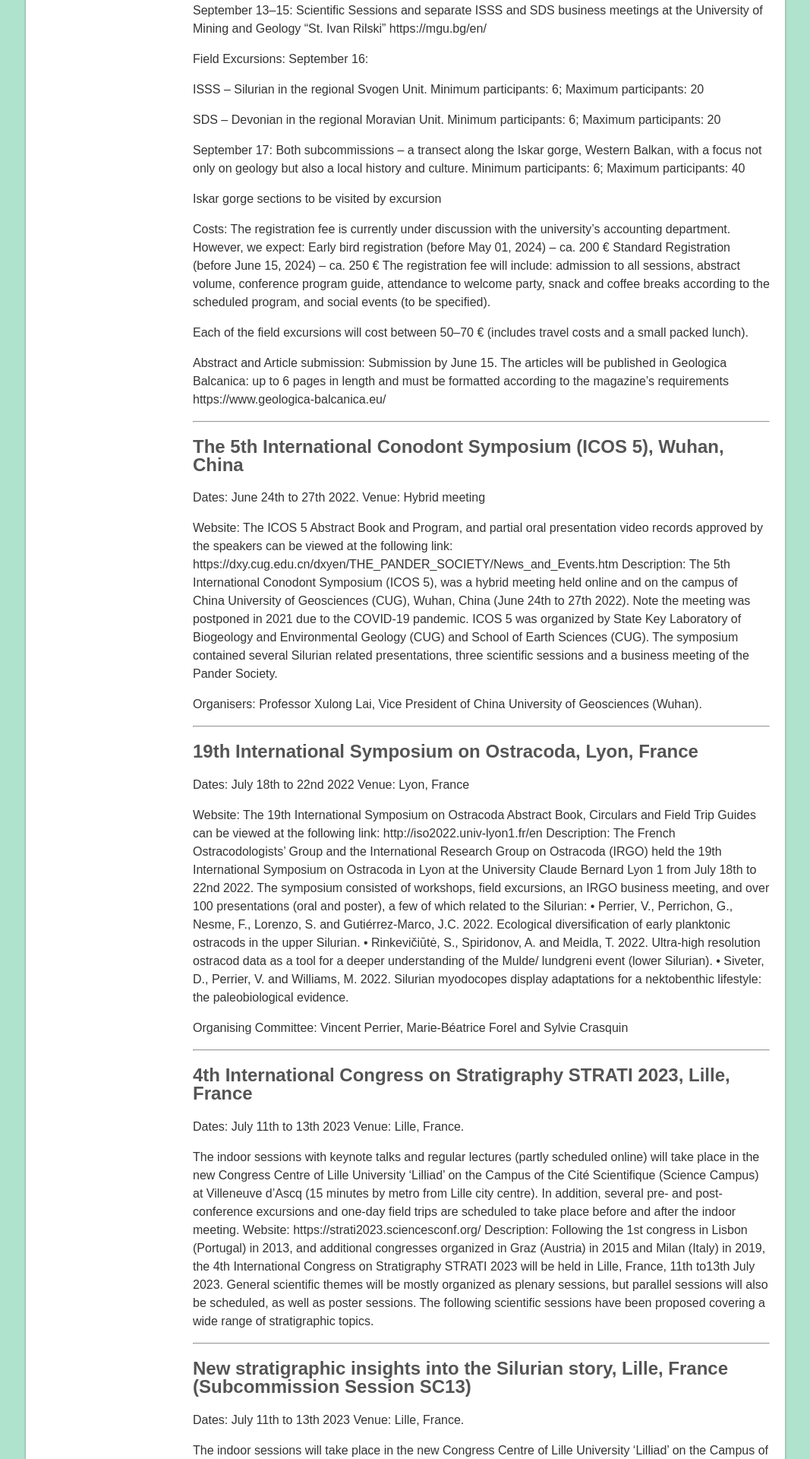
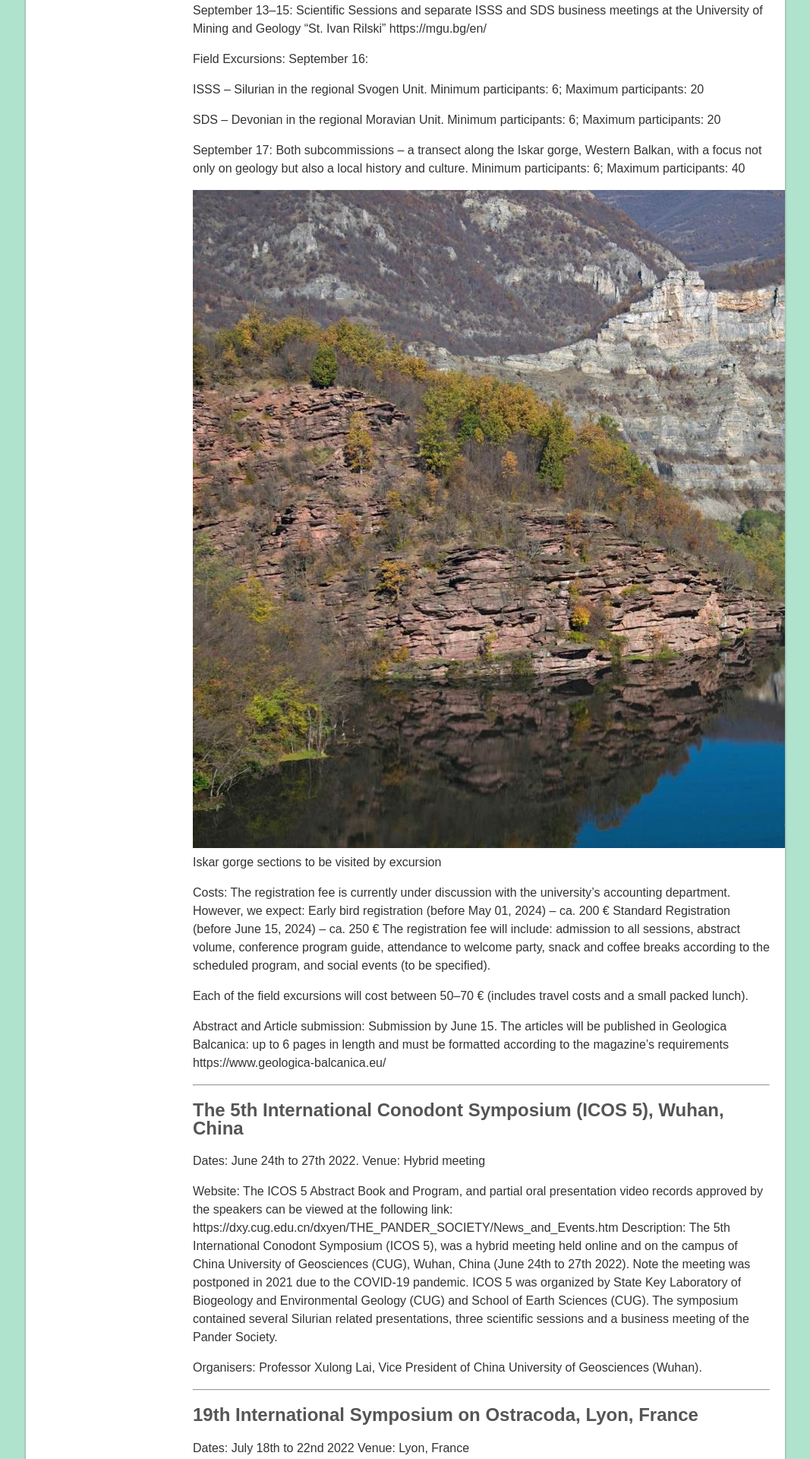
Before and after one commit to i-c-stratigraphy/subcommission-silurian, a Jekyll site: the page built from pages/meetings.md, in a window 1280 px wide. Shown: the part 899-2819 px from the top of the page at 76% size, without its empty margins (106-1173 px from the left). Built offline with Jekyll 4.4.1, drawn with Linux system fonts in a browser that asks for light colours.

Commit message:
Update meetings.md

```diff
--- a/pages/meetings.md
+++ b/pages/meetings.md
@@ -44,7 +44,7 @@ September 17:
 Both subcommissions – a transect along the Iskar gorge, Western Balkan, with a focus not only on geology but also a local history and culture.
 Minimum participants: 6; Maximum participants: 40
 
-
+![](images/conference Sofia.jpg)
 Iskar gorge sections to be visited by excursion
 
 Costs:
```
